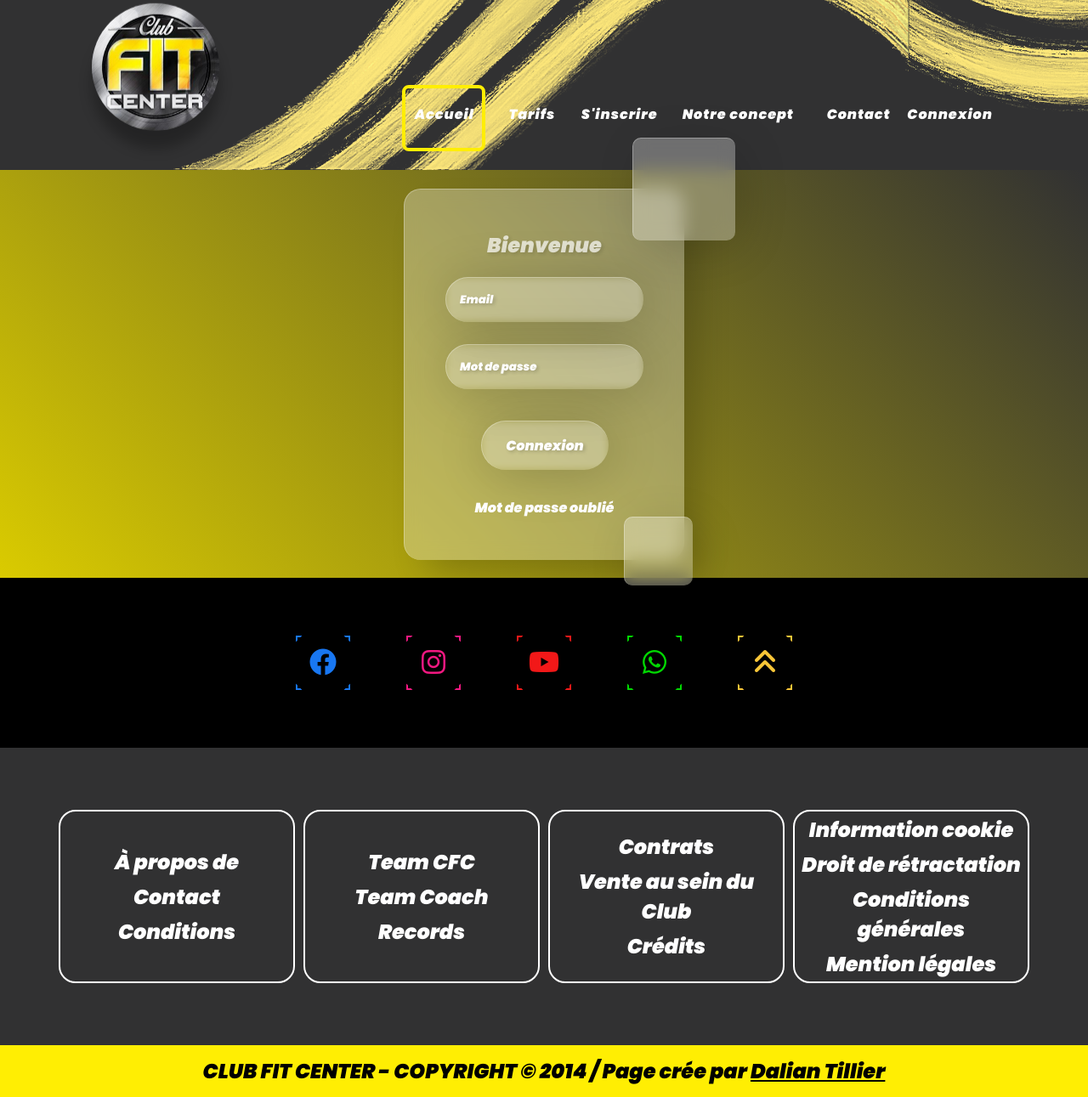
After one commit to Tiouda/ClubFitCenter, a PHP site: page /Fit_Center/classes/connexion.php in a window 1280 px wide. The commit adds this page. Shown: the whole page at 85% size. Run offline with PHP 8.4, Linux system fonts and the light colour scheme; some libraries are stand-ins or nearby versions.

Commit message:
commit 2 : contact / connexion

```diff
--- a/classes/Commun/footer.php
+++ b/classes/Commun/footer.php
@@ -76,6 +76,9 @@ if ($_SERVER['SERVER_NAME'] == "localhost") {
                 <a href="#">
                     <h4>Vente au sein du Club</h4>
                 </a>
+                <a href="#">
+                    <h4>Crédits</h4>
+                </a>
             </div>
 
             <div class="case">
--- a/classes/Commun/header.php
+++ b/classes/Commun/header.php
@@ -31,8 +31,8 @@ if ($_SERVER['SERVER_NAME'] == "localhost") {
       <a href="<?php echo $path ?>/classes/tarifs.php">Tarifs</a>
       <a href="<?php echo $path ?>/#">S'inscrire</a>
       <a href="<?php echo $path ?>/pages/concept.html">Notre concept</a>
-      <a href="<?php echo $path ?>/#">Contact</a>
-      <a href="<?php echo $path ?>/#">Connexion</a>
+      <a href="<?php echo $path ?>/classes/contact.php">Contact</a>
+      <a href="<?php echo $path ?>/classes/connexion.php">Connexion</a>
       <div class="animation start-home"></div>
     </nav>
   </header>
--- /dev/null
+++ b/classes/connexion.php
@@ -0,0 +1,45 @@
+<?php
+if ($_SERVER['SERVER_NAME'] == "localhost") {
+    $path = "http://" . $_SERVER['SERVER_NAME'] . "/Fit_Center";
+} else {
+    $path = "https://" . $_SERVER['SERVER_NAME'];
+}
+?>
+
+<!DOCTYPE html>
+<html>
+
+<head>
+    <meta charset="utf-8" />
+    <meta http-equiv="X-UA-Compatible" content="IE=edge" />
+    <title>Contact</title>
+    <meta name="viewport" content="width=device-width, initial-scale=1" />
+    <link rel="stylesheet" href="https://cdnjs.cloudflare.com/ajax/libs/font-awesome/6.1.2/css/all.min.css" integrity="sha512-1sCRPdkRXhBV2PBLUdRb4tMg1w2YPf37qatUFeS7zlBy7jJI8Lf4VHwWfZZfpXtYSLy85pkm9GaYVYMfw5BC1A==" crossorigin="anonymous" referrerpolicy="no-referrer" />
+    <link rel="stylesheet" type="text/css" media="screen" href="../css/connexion.css" />
+</head>
+
+<body>
+<?php
+include_once './Commun/header.php';
+?>
+<main>
+<div class="container">
+      <form>
+        <h2>Bienvenue</h2>
+        <input type="email" placeholder="Email" /><br />
+        <input type="password" placeholder="Mot de passe" /><br />
+        <input type="button" value="Connexion" /><br />
+        <a href="#">Mot de passe oublié</a>
+      </form>
+
+      <div class="drop drop-1"></div>
+      <div class="drop drop-2"></div>
+      <div class="drop drop-3"></div>
+      <div class="drop drop-4"></div>
+      <div class="drop drop-5"></div>
+    </div>
+</main>
+
+<?php
+include_once 'Commun/footer.php'
+?>
--- a/css/accueil.css
+++ b/css/accueil.css
@@ -1,7 +1,7 @@
 .fondContainer {
   background-color: black;
   width: 100%;
-  height: 650px;
+  height: 800px;
 }
 
 .container {
--- /dev/null
+++ b/css/connexion.css
@@ -0,0 +1,133 @@
+main {
+  background: linear-gradient(45deg, #dacb00, #313132);
+  height: 60vh;
+  display: flex;
+  align-items: center;
+  justify-content: center;
+}
+
+.container {
+  position: relative;
+}
+
+form {
+  background: rgba(255, 255, 255, 0.3);
+  padding: 3rem;
+  height: 340px;
+  border-radius: 20px;
+  border-left: 1px solid rgba(255, 255, 255, 0.3);
+  border-top: 1px solid rgba(255, 255, 255, 0.3);
+  backdrop-filter: blur(10px);
+  -webkit-backdrop-filter: blur(10px);
+  -moz-backdrop-filter: blur(10px);
+  box-shadow: 20px 20px 40px -6px rgba(0, 0, 0, 0.2);
+  text-align: center;
+}
+
+form a {
+  text-decoration: none;
+  color: white;
+}
+
+h2 {
+  color: white;
+  opacity: 0.7;
+  font-size: 1.5rem;
+  margin-bottom: 20px;
+  text-shadow: 2px 2px 4px rgba(0, 0, 0, 0.2);
+}
+
+h2:hover {
+  text-shadow: 2px 2px 6px #00000040;
+}
+
+h2:active {
+  text-shadow: none;
+}
+
+input {
+  background: transparent;
+  border: none;
+  border-left: 1px solid rgba(255, 255, 255, 0.3);
+  border-top: 1px solid rgba(255, 255, 255, 0.3);
+  padding: 1rem;
+  width: 200px;
+  border-radius: 50px;
+  backdrop-filter: blur(5px);
+  -webkit-backdrop-filter: blur(5px);
+  -moz-backdrop-filter: blur(5px);
+  box-shadow: 4px 4px 60px rgba(0, 0, 0, 0.2);
+  color: white;
+  font-weight: 500;
+  text-shadow: 2px 2px 4px rgba(0, 0, 0, 0.2);
+  transition: all 0.3s;
+  margin-bottom: 2em;
+}
+
+input:hover,
+input[type="email"]:focus,
+input[type="password"]:focus {
+  background: rgba(255, 255, 255, 0.1);
+  box-shadow: 4px 4px 60px 8px rgba(0, 0, 0, 0.2);
+}
+
+input[type="button"] {
+  margin-top: 10px;
+  width: 150px;
+  font-size: 1rem;
+  cursor: pointer;
+}
+
+::placeholder {
+  color: #fff;
+}
+
+.drop {
+  background: rgba(255, 255, 255, 0.3);
+  backdrop-filter: blur(10px);
+  -webkit-backdrop-filter: blur(10px);
+  border-radius: 10px;
+  border-left: 1px solid rgba(255, 255, 255, 0.3);
+  border-top: 1px solid rgba(255, 255, 255, 0.3);
+  box-shadow: 10px 10px 60px -8px rgba(0, 0, 0, 0.2);
+  position: absolute;
+  transition: all 0.2s ease;
+}
+
+.drop-1 {
+  height: 80px;
+  width: 80px;
+  top: -20px;
+  left: -40px;
+  z-index: -1;
+}
+
+.drop-2 {
+  height: 80px;
+  width: 80px;
+  bottom: -30px;
+  right: -10px;
+}
+
+.drop-3 {
+  height: 100px;
+  width: 100px;
+  bottom: 120px;
+  right: -50px;
+  z-index: -1;
+}
+
+.drop-4 {
+  height: 120px;
+  width: 120px;
+  top: -60px;
+  right: -60px;
+}
+
+.drop-5 {
+  height: 60px;
+  width: 60px;
+  bottom: 170px;
+  left: 90px;
+  z-index: -1;
+}
--- a/css/header.css
+++ b/css/header.css
@@ -1,4 +1,9 @@
 @import url("https://fonts.googleapis.com/css?family=Poppins:900i");
+
+@font-face {
+  font-family: "Poppins.otf";
+  src: url(../font/Poppins.otf);
+}
 
 * {
   padding: 0;
--- a/css/tarifs.css
+++ b/css/tarifs.css
@@ -117,7 +117,7 @@
 /* sans engagement */
 
 .deuxieme {
-  height: 600px;
+  height: 700px;
   background-color: #313132;
   display: flex;
   justify-content: center;
```
Also changed, not shown: classes/contact.php (added, +39 -0 lines), classes/tarifs.php (+1 -27 lines), css/contact.css (added, +37 -0 lines), font/Poppins.ttf (added), img/contact/horaire.png (added), img/contact/info.png (added), img/contact/insta.png (added), img/fond.png (deleted), img/fond.webp, 1 other file.
